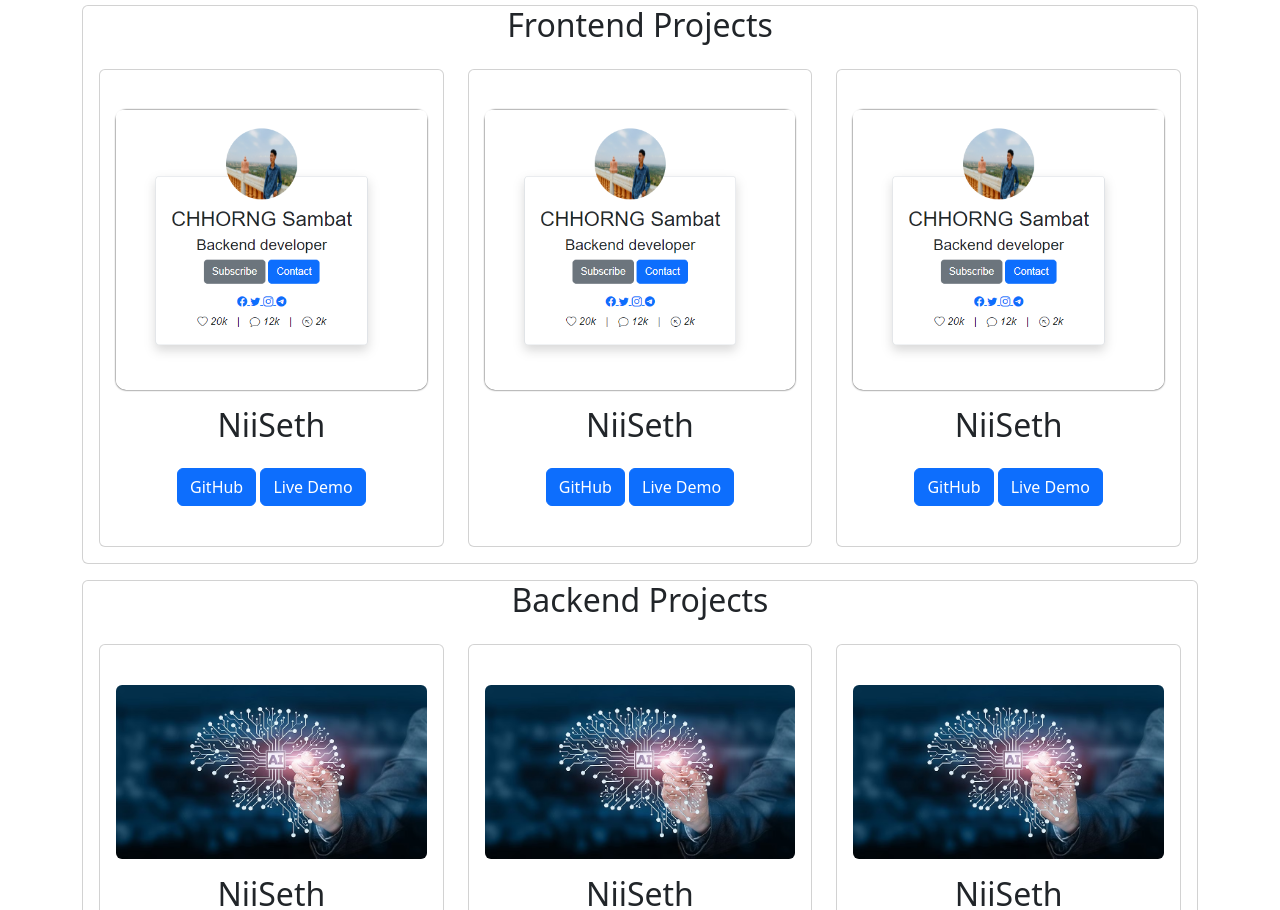
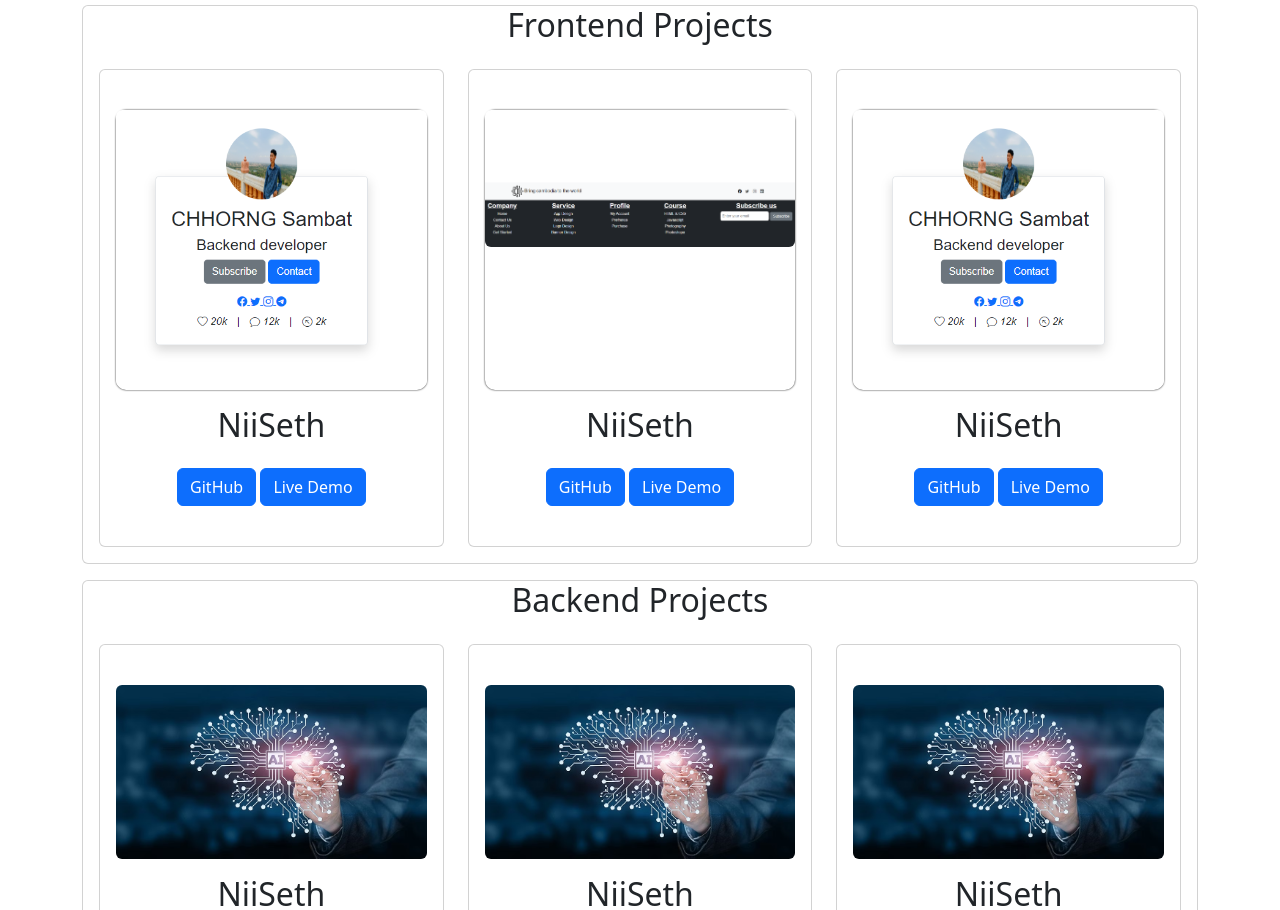
Before and after one commit to sambathCoding/bv1-portfolio, a website: page index.html in a window 1280 px wide. Shown: the part 2135-3045 px from the top of the page. Drawn offline with nearby package versions, Linux system fonts and the light colour scheme.

Commit message:
3th commit

```diff
--- a/index.html
+++ b/index.html
@@ -390,7 +390,7 @@
                 <div class="card-body d-flex-row">
                   <div class="image-project mb-3">
                     <img
-                      src="assets/project_01_front.png"
+                      src="assets/project_02_front.png"
                       alt=""
                       class="img-fluid rounded"
                     />
```
Also changed, not shown: assets/project_02_front.png (added).
